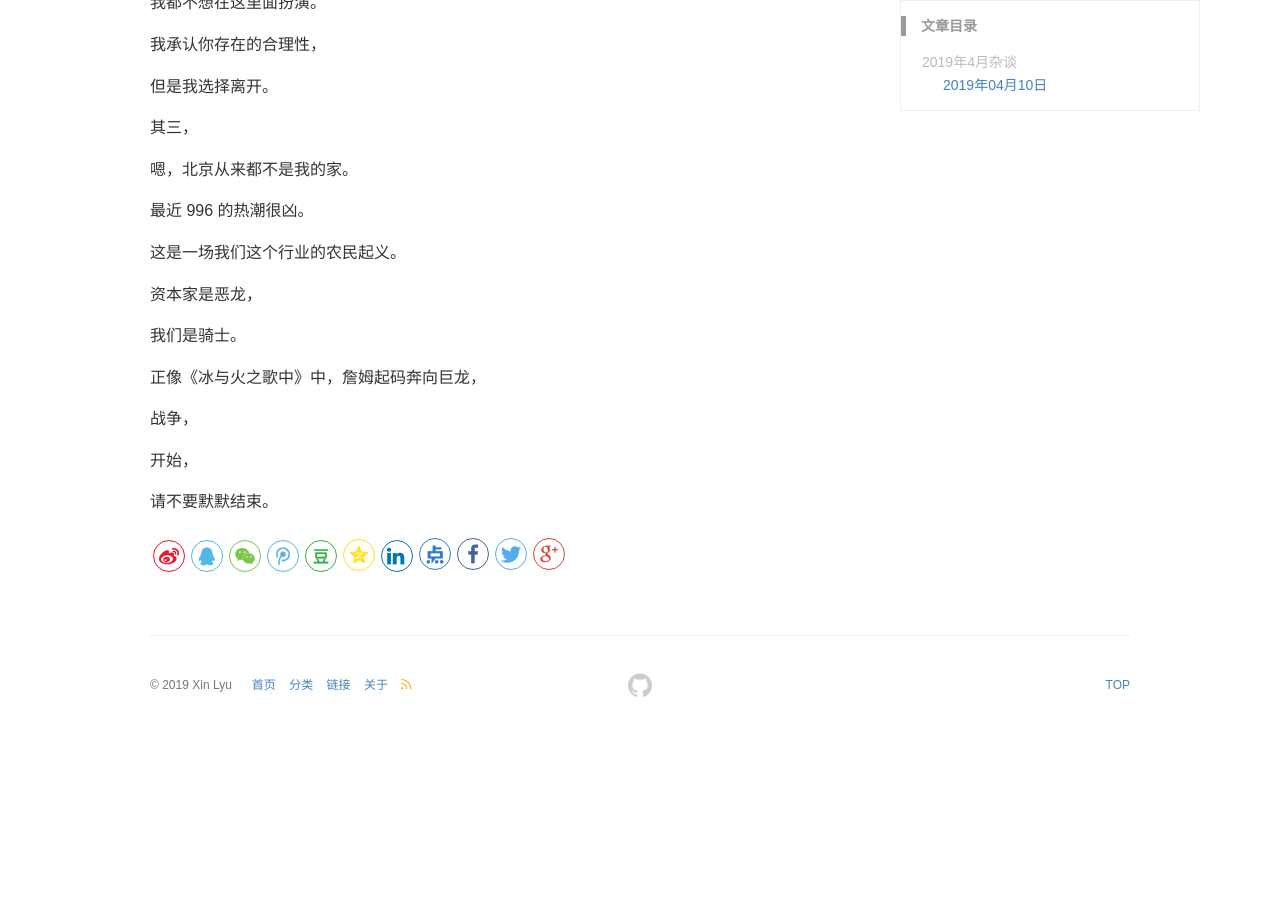
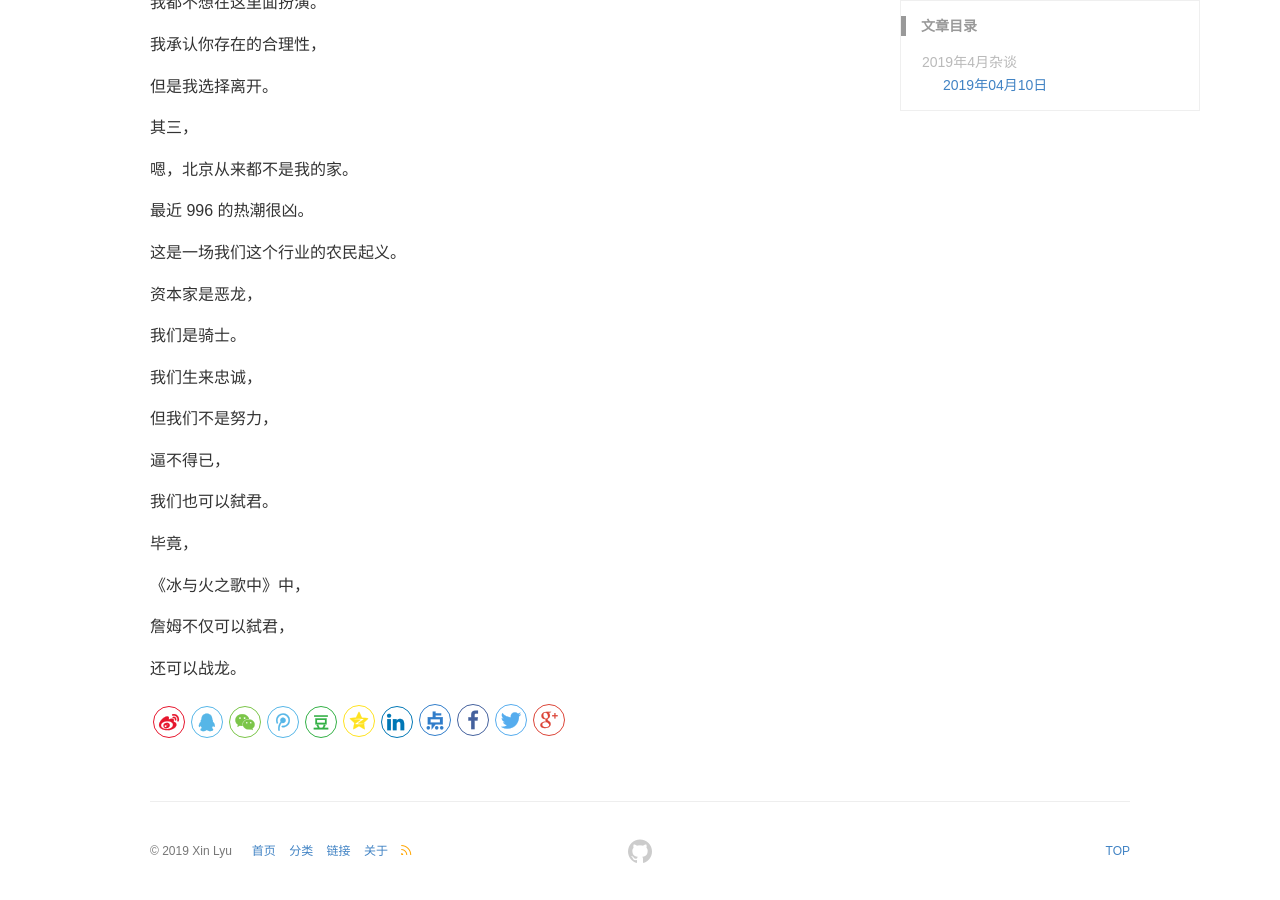
Before and after one commit to lvxiaoxin/lvxiaoxin.github.io, a Jekyll site: the page built from _posts/blog/2020-04-16-2019年4月杂谈.md, in a window 1280 px wide and 900 px high, scrolled down 2369 px. Built offline with Jekyll 4.4.1, drawn with Linux system fonts in a browser that asks for light colours; comment, search, counter and statistics services are not loaded; before the commit the page ends 3103 px from its top, so only the background shows below that.

Commit message:
feat: add April talk

```diff
--- a/_posts/blog/2020-04-16-2019年4月杂谈.md
+++ b/_posts/blog/2020-04-16-2019年4月杂谈.md
@@ -138,10 +138,18 @@ keywords: Life
 
 我们是骑士。
 
-正像《冰与火之歌中》中，詹姆起码奔向巨龙，
+我们生来忠诚，
 
-战争，
+但我们不是努力，
 
-开始，
+逼不得已，
 
-请不要默默结束。
+我们也可以弑君。
+
+毕竟，
+
+《冰与火之歌中》中，
+
+詹姆不仅可以弑君，
+
+还可以战龙。
```
